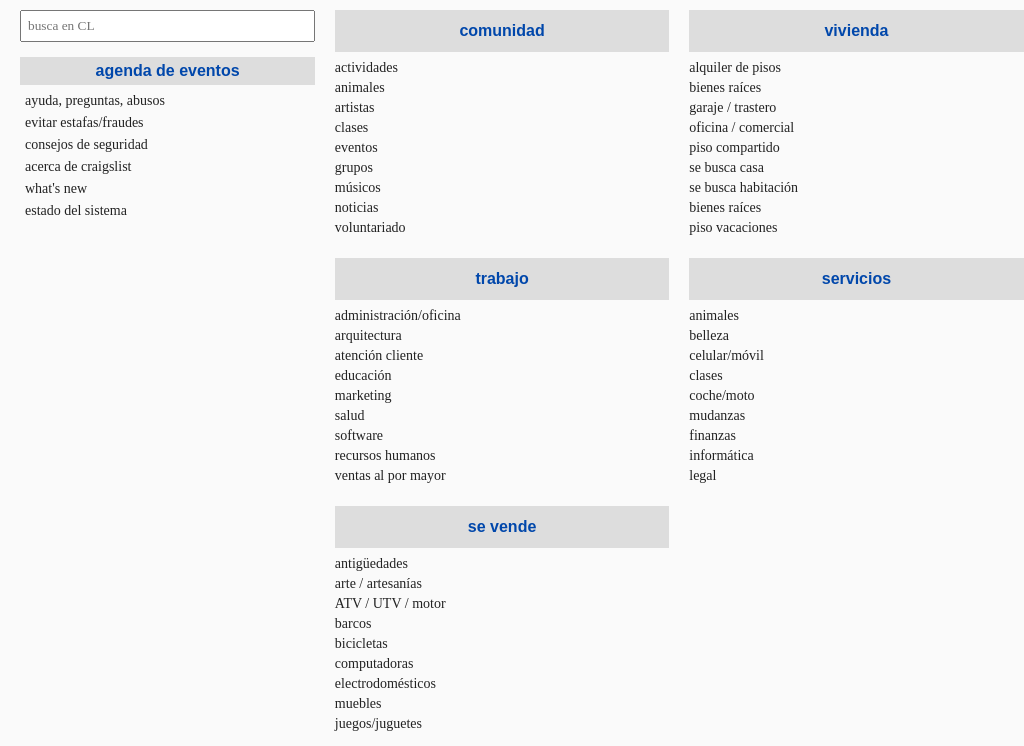
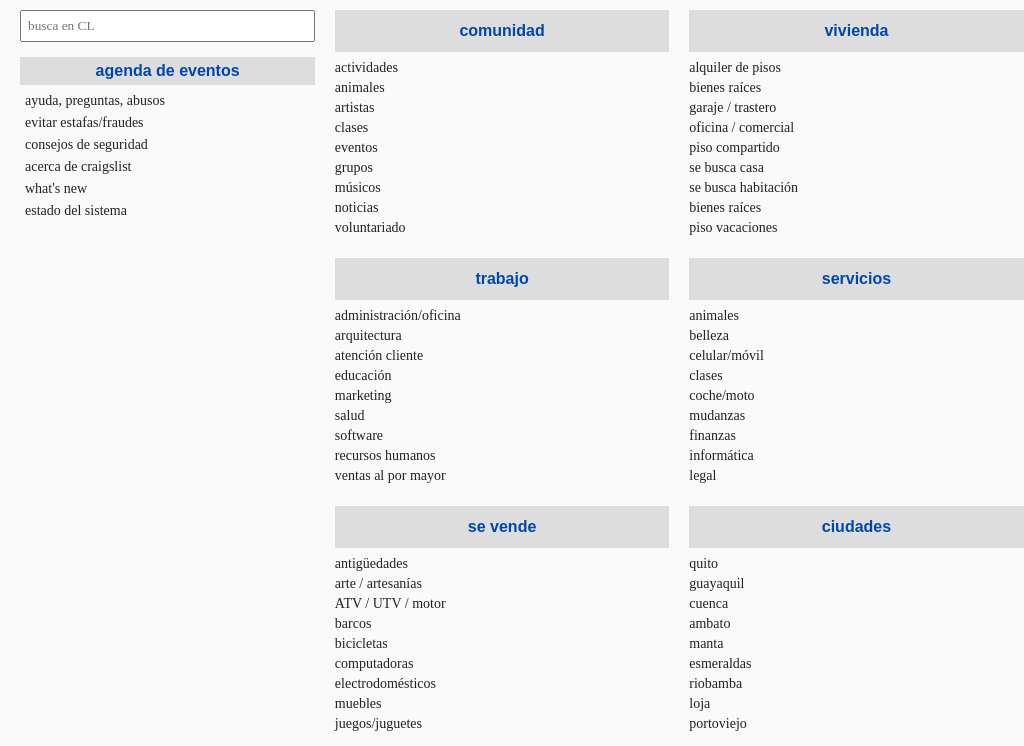
Before and after one commit to RoberthJose/PAGINA-A-MEJORAR, a plain HTML site: page index.html in a window 1024 px wide. Shown: the part 54-800 px from the top of the page. Drawn offline with Linux system fonts and the light colour scheme.

Commit message:
Update style.css

```diff
--- a/css/style.css
+++ b/css/style.css
@@ -35,9 +35,7 @@ a { text-decoration: none; color: inherit; }
   font-size: 20px;
 }
 
-.location strong {
-  color: #222;
-}
+.location strong { color: #222; }
 
 .menu-toggle {
   display: none;
@@ -55,11 +53,11 @@ a { text-decoration: none; color: inherit; }
 ========================= */
 .container {
   display: grid;
-  grid-template-columns: 18% 64% 18%; /* ⭐ MÁS ANCHO REAL, SIN HUECOS */
+  grid-template-columns: 18% 64% 18%;
   gap: 2%;
   padding: 20px;
   width: 100%;
-  max-width: 1400px; /* ⭐ MÁS ANCHO PARA OCUPAR TODO */
+  max-width: 1400px;
   margin: 0 auto;
 }
 
@@ -93,7 +91,7 @@ a { text-decoration: none; color: inherit; }
 ========================= */
 .content {
   display: grid;
-  grid-template-columns: repeat(3, 1fr); /* ⭐ CUADROS ANCHOS Y PAREJOS */
+  grid-template-columns: repeat(3, 1fr);
   gap: 20px;
 }
 
@@ -111,9 +109,7 @@ a { text-decoration: none; color: inherit; }
   justify-content: center;
 }
 
-.block ul li {
-  padding: 2px 0;
-}
+.block ul li { padding: 2px 0; }
 
 /* =========================
    COLUMNA DERECHA
@@ -150,7 +146,7 @@ footer a {
 }
 
 /* ============================================================
-   RESPONSIVE PC (orden exacto de bloques)
+   RESPONSIVE PC – ORDEN CORREGIDO
 =============================================================== */
 @media (min-width: 1025px) {
 
@@ -158,28 +154,39 @@ footer a {
     grid-template-columns: repeat(3, 1fr);
   }
 
-  /* ciudades centrado abajo */
+  /* ============================================
+     ORDEN REAL:
+      1 Comunidad
+      2 Vivienda
+      3 Trabajo
+      4 Servicios
+      5 Se vende
+      6 FOROS / Debate → derecha
+      7 Ciudades → centro abajo
+  ============================================= */
+
+  /* FOROS = columna 3 */
   .block:nth-child(6) {
-    grid-column: 2;
+    grid-column: 3;
   }
 
-  /* foros alineado en columna derecha */
+  /* CIUDADES = debajo de Trabajo, al centro */
   .block:nth-child(7) {
-    grid-column: 3;
+    grid-column: 2;
   }
 }
 
 /* ============================================================
-   RESPONSIVE TABLET
+   RESPONSIVE TABLET – ORDEN CORREGIDO
 =============================================================== */
 @media (max-width: 1024px) and (min-width: 769px) {
 
   .sidebar-left {
-    display: block; /* ⭐ vuelve a APARECER EN TABLET */
+    display: block;
   }
 
   .container {
-    grid-template-columns: 30% 70%; /* ⭐ SIN HUECO A DERECHA */
+    grid-template-columns: 30% 70%;
     width: 100%;
   }
 
@@ -187,16 +194,19 @@ footer a {
     grid-template-columns: repeat(2, 1fr);
   }
 
-  /* CIUDADES centrado abajo en tablet */
+  /* FOROS (6) DEBAJO DE SE VENDE (5) */
   .block:nth-child(6) {
-    grid-column: span 2;
-    justify-self: center;
-    width: 70%;
+    grid-column: 2;
+  }
+
+  /* CIUDADES (7) debajo de Servicios (4) */
+  .block:nth-child(7) {
+    grid-column: 2;
   }
 }
 
 /* ============================================================
-   RESPONSIVE MÓVIL
+   RESPONSIVE MÓVIL – TODO IGUAL
 =============================================================== */
 @media (max-width: 768px) {
 
```
